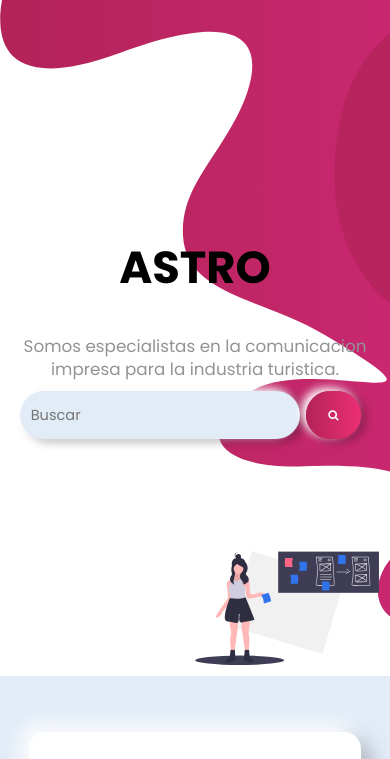
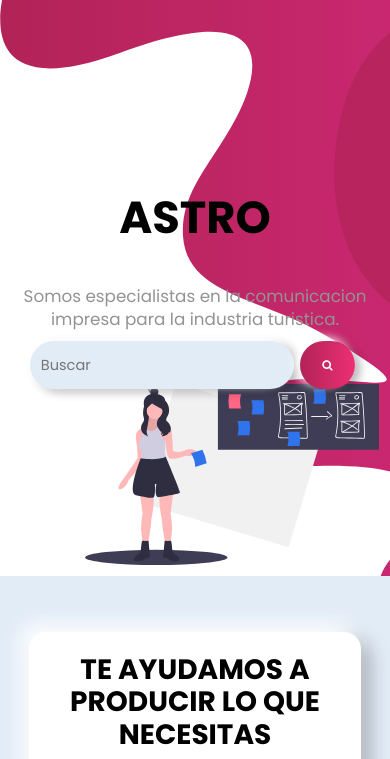
Before and after one commit to EduardoMay/TALIED, a plain HTML site: page index.html in a window 390 px wide. Shown: the part 69-828 px from the top of the page. Drawn offline with Linux system fonts and the light colour scheme.

Commit message:
Otras mejoras

```diff
--- a/style/style.css
+++ b/style/style.css
@@ -363,17 +363,26 @@ nav {
 }
 
 @media (max-width: 575.98px) {
+	.imagen-principal,
+	.imagen-fondo {
+		height: 600px;
+	}
+
 	.imagen-descripcion {
 		width: 100%;
-		padding: 0;
+		padding: 0 1rem;
 	}
 
 	.buscador-contenedor input[type='text'] {
 		width: 80%;
 	}
 
-	.imagen-fondo-figura img {
+	.imagen-fondo-figura .index {
 		width: 80%;
+	}
+
+	.imagen-fondo-figura .contacto {
+		width: 100%;
 	}
 }
 
```
Also changed, not shown: img/undraw_contact_us_15o2.svg.
